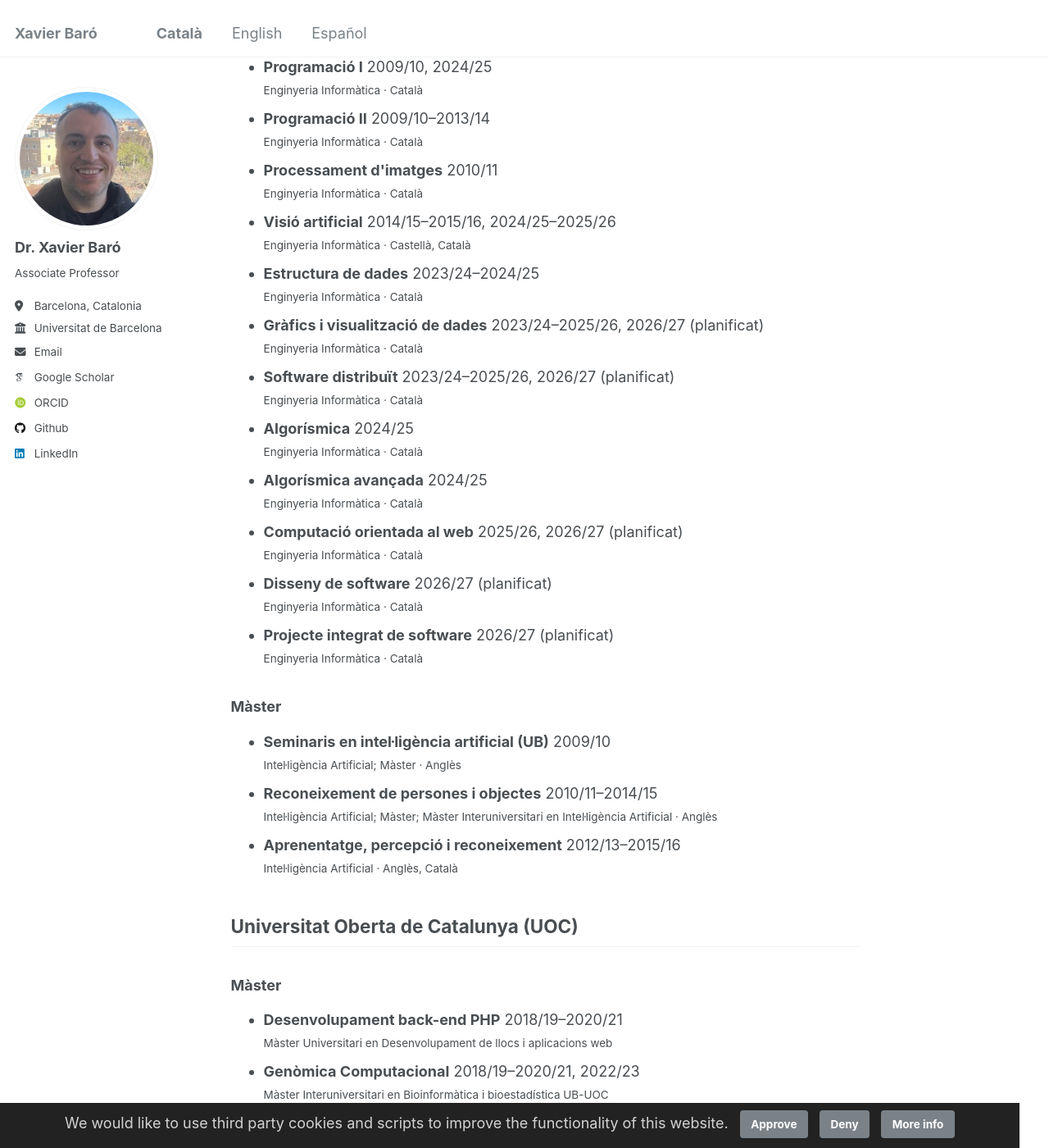
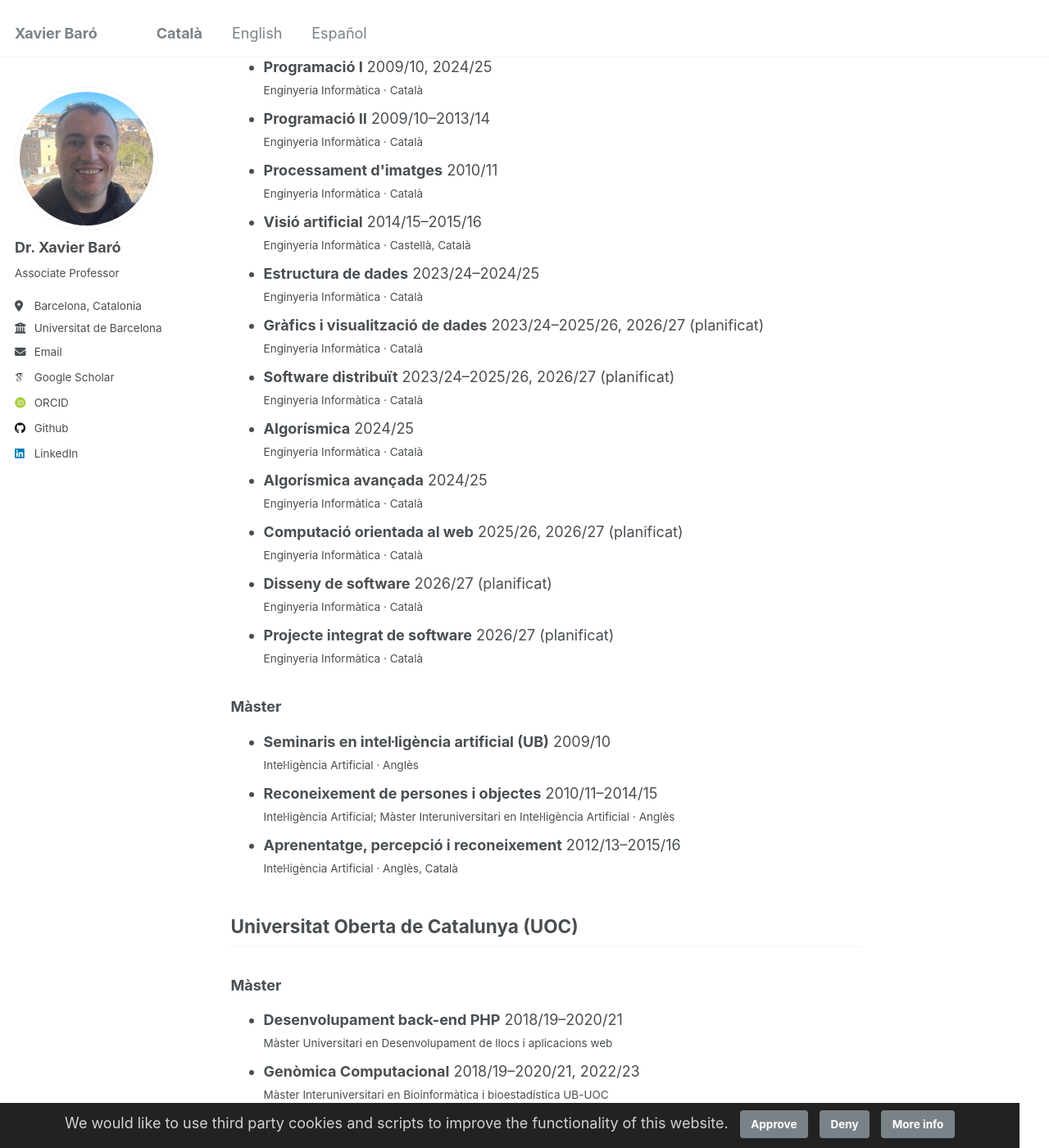
Before and after one commit to xbaro/xbaro.github.io, a Jekyll site: the page built from _pages/teaching.md, in a window 1280 px wide and 1400 px high, scrolled down 546 px. Shown: the whole window at 82% size. Built offline with Jekyll 4.4.1, drawn with Linux system fonts in a browser that asks for light colours; some web fonts are replaced.

Commit message:
Exclude exam-proctoring-only Visió artificial 2024-26 from teaching
Co-Authored-By: Claude Sonnet 5.5 <noreply@anthropic.com>

```diff
--- a/_data/teaching.json
+++ b/_data/teaching.json
@@ -77,11 +77,6 @@
     "ca": "Intel·ligència Artificial",
     "en": "Artificial Intelligence (MSc)",
     "es": "Inteligencia Artificial (máster)"
-   },
-   {
-    "ca": "Màster",
-    "en": "Màster",
-    "es": "Màster"
    }
   ],
   "periods": [
@@ -112,11 +107,6 @@
     "ca": "Intel·ligència Artificial",
     "en": "Artificial Intelligence (MSc)",
     "es": "Inteligencia Artificial (máster)"
-   },
-   {
-    "ca": "Màster",
-    "en": "Màster",
-    "es": "Màster"
    },
    {
     "ca": "Màster Interuniversitari en Intel·ligència Artificial",
@@ -383,8 +373,7 @@
  },
  {
   "periods_label": [
-   "2014/15–2015/16",
-   "2024/25–2025/26"
+   "2014/15–2015/16"
   ],
   "planned_label": [],
   "institution": "Universitat de Barcelona",
@@ -405,10 +394,6 @@
    [
     2014,
     2016
-   ],
-   [
-    2024,
-    2026
    ]
   ],
   "planned": [],
```
